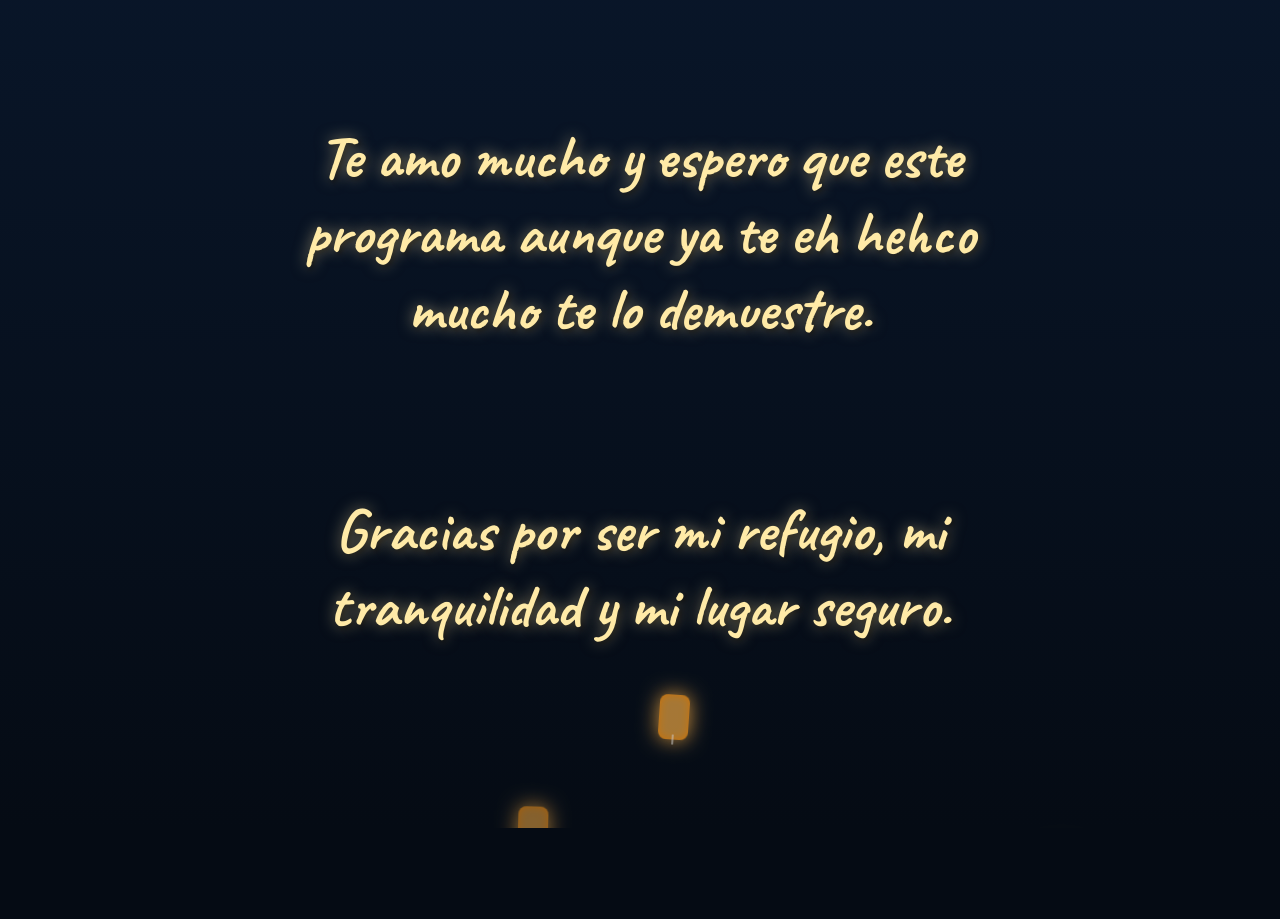
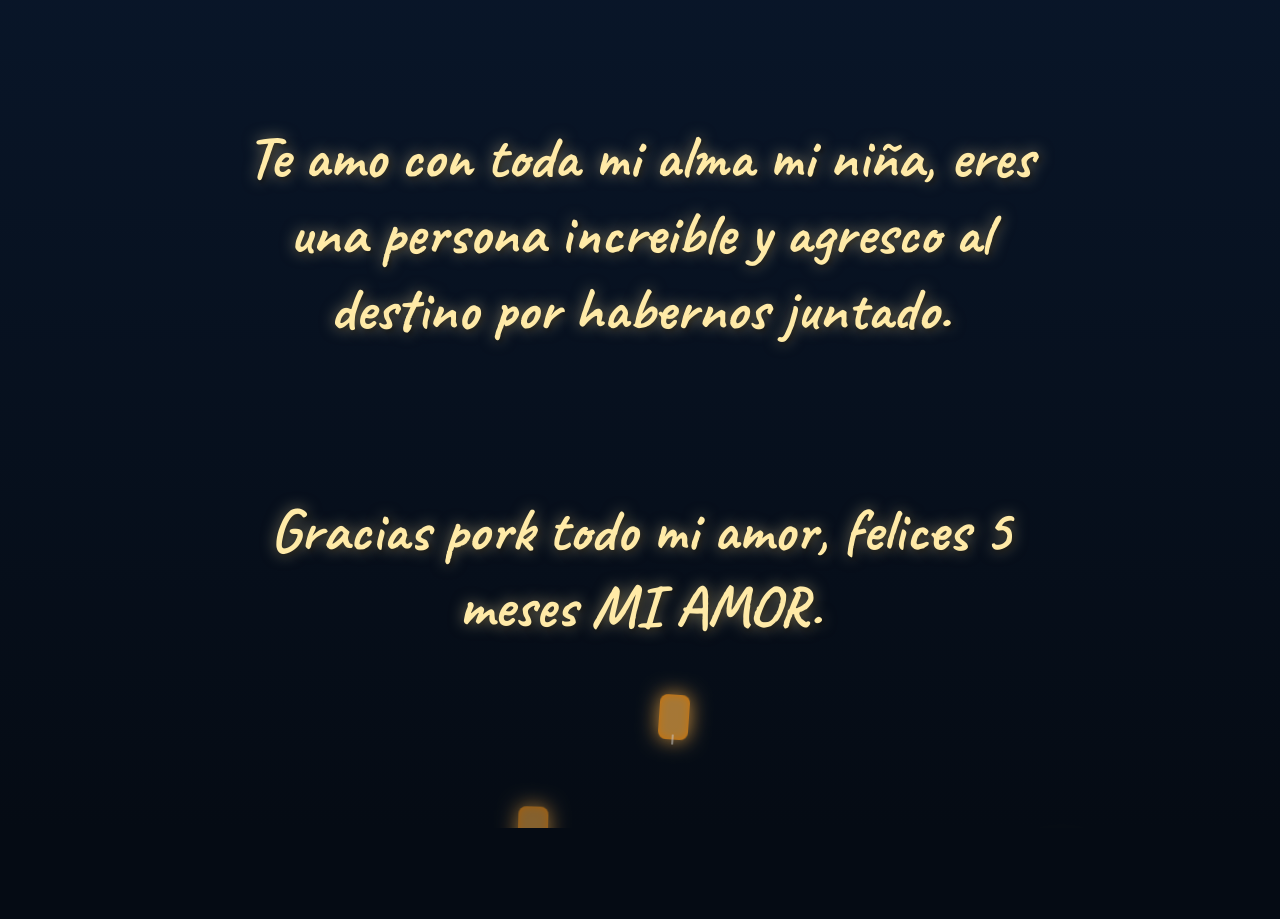
Before and after one commit to Jean-IG23/Karen, a plain HTML site: page Karen/5 meses/index.html in a window 1280 px wide. Shown: the part 2981-3900 px from the top of the page. Drawn offline with Linux system fonts and the light colour scheme.

Commit message:
Update index.html

```diff
--- a/Karen/5 meses/index.html
+++ b/Karen/5 meses/index.html
@@ -277,8 +277,8 @@
             <div class="fade-block"><h3 class="fade-text">Y me doy cuenta de que hemos construido un equipo increíble.</h3></div>
             <div class="fade-block"><h3 class="fade-text">Mi mayor deseo es verte feliz y triunfando, todo lo que te propongas y ser parte de ello...</h3></div>
             <div class="fade-block"><h3 class="fade-text">Veo cómo logras calmar mi mundo cuando los proyectos y la universidad me tienen al límite</h3></div>
-            <div class="fade-block"><h3 class="fade-text">Te amo mucho y espero que este programa aunque ya te eh hehco mucho te lo demuestre.</h3></div>
-            <div class="fade-block"><h3 class="fade-text">Gracias por ser mi refugio, mi tranquilidad y mi lugar seguro.</h3></div>
+            <div class="fade-block"><h3 class="fade-text">Te amo con toda mi alma mi niña, eres una persona increible y agresco al destino por habernos juntado.</h3></div>
+            <div class="fade-block"><h3 class="fade-text">Gracias pork todo mi amor, felices 5 meses MI AMOR.</h3></div>
         </div>
     </section>
 
```
